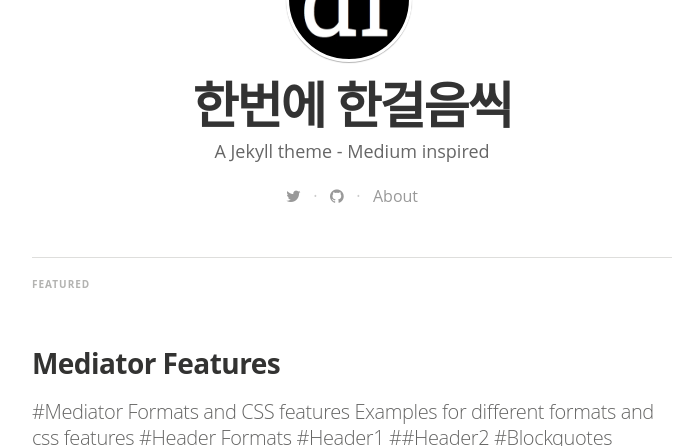
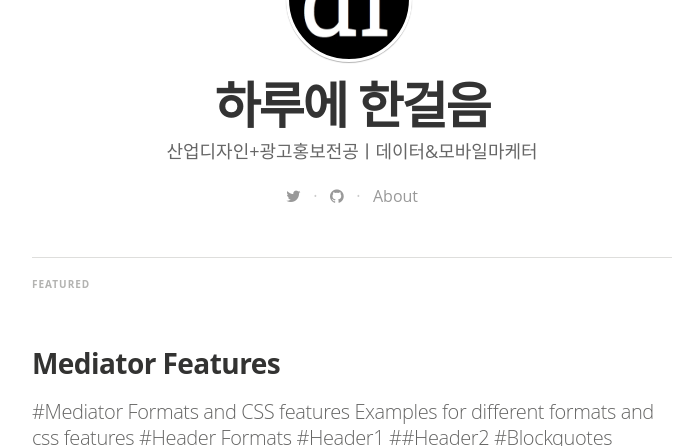
Before and after one commit to eunjoopypy/eunjoopypy.github.io, a Jekyll site: the page built from index.html, in a window 1280 px wide and 900 px high, cut to the strip 454-900 px from the top of the window. Shown: the whole strip, without its empty margins (288-972 px from the left). Built offline with Jekyll 4.4.1, drawn with Linux system fonts in a browser that asks for light colours; nearby versions of some CDN libraries; some web fonts are replaced; the list of posts is cut into pages by our own code.

Commit message:
Update _config.yml

```diff
--- a/_config.yml
+++ b/_config.yml
@@ -4,9 +4,9 @@ gems:
   - jekyll-paginate
 
 # Site settings
-title: "한번에 한걸음씩"
+title: "하루에 한걸음"
 description: > # this means to ignore newlines until "email:"
-   A Jekyll theme - Medium inspired
+   산업디자인+광고홍보전공ㅣ데이터&모바일마케터
 
 email: dmswn2473@naver.com
 #blog logo
```
